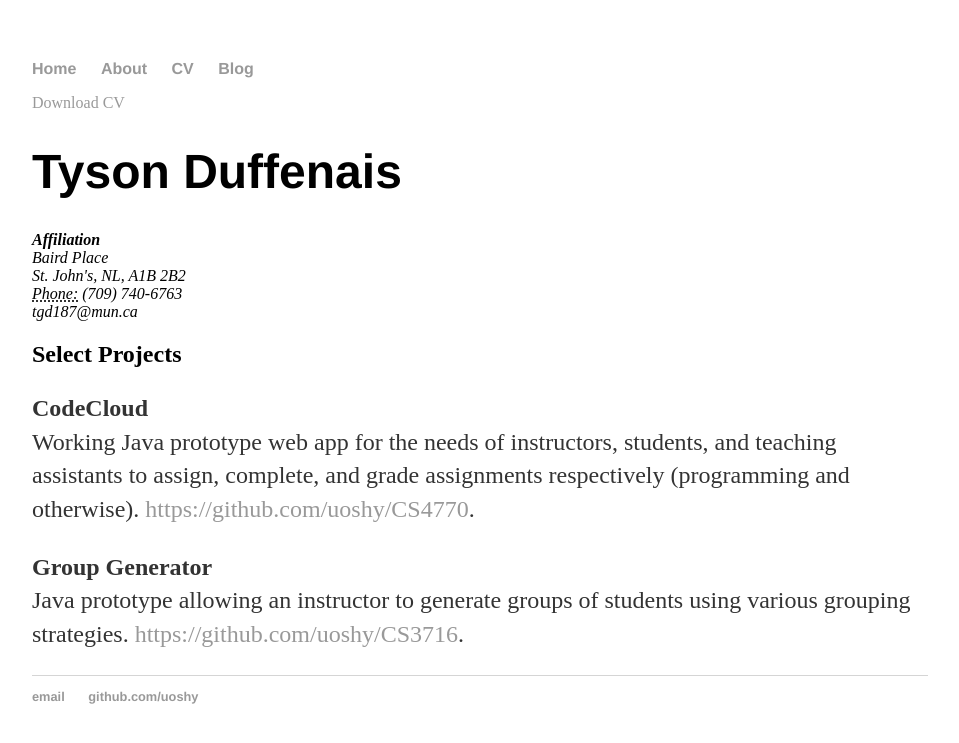
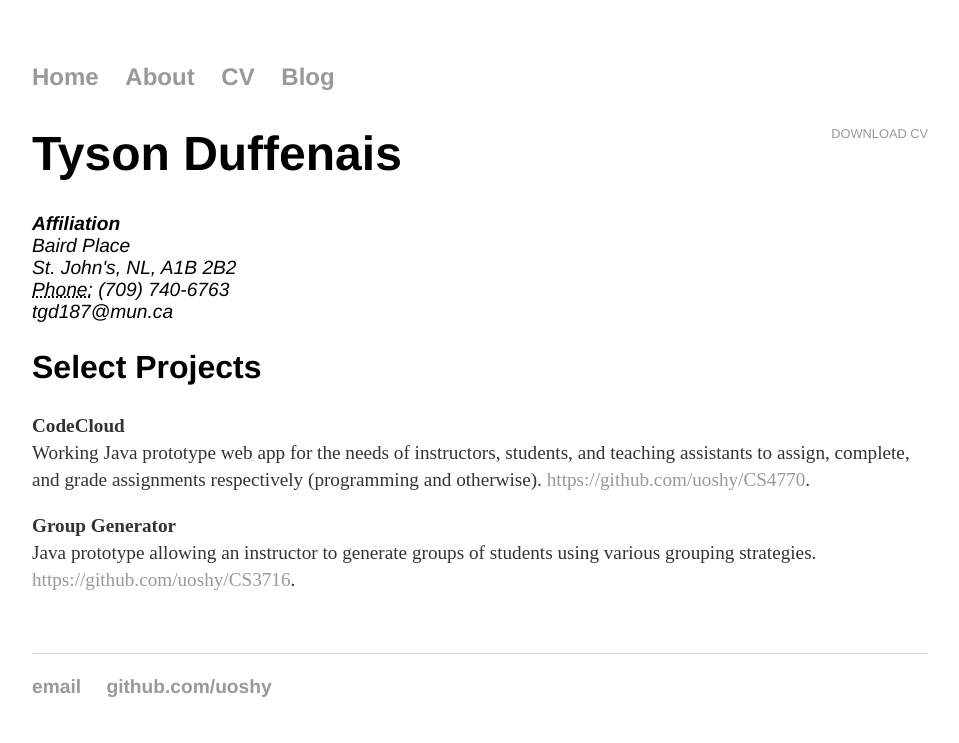
Before and after one commit to uoshy/tduffenais.github.io, a Jekyll site: the page built from cv/index.html, in a window 1280 px wide. Shown: the top 743 px of the page, without its empty margins (160-1119 px from the left). Built offline with Jekyll 4.4.1, drawn with Linux system fonts in a browser that asks for light colours.

Commit message:
Update main.css

```diff
--- a/css/main.css
+++ b/css/main.css
@@ -2,6 +2,25 @@
     margin: 60px auto;
     width: 70%;
 }
+a {
+    text-decoration: none;
+    color: #999;
+}
+a:hover {
+    text-decoration: underline;
+}
+p, ul {
+    font-size: 1.5em;
+    line-height: 1.4em;
+    color: #333;
+}
+h1, h2, h3, h4 {
+    font-family:'Helvetica', 'Arial', 'Sans-Serif';
+}
+h1 { font-size: 3em;  }
+h2 { font-size: 2.7em; }
+h3 { font-size: 2.3em; }
+h4 { font-size: 1.9em; }
 nav ul, footer ul {
     font-family:'Helvetica', 'Arial', 'Sans-Serif';
     padding: 0px;
@@ -12,32 +31,36 @@
     display: inline;
     margin-right: 20px;
 }
-a {
-    text-decoration: none;
-    color: #999;
-}
-a:hover {
-    text-decoration: underline;
-}
-h1 {
-    font-size: 3em;
-    font-family:'Helvetica', 'Arial', 'Sans-Serif';
-}
-p {
-    font-size: 1.5em;
-    line-height: 1.4em;
-    color: #333;
-}
 footer {
     border-top: 1px solid #d5d5d5;
     font-size: .8em;
 }
 
+/* Blog */
 ul.posts {
     margin: 20px auto 40px;
     font-size: 1.5em;
 }
-
 ul.posts li {
     list-style: none;
 }
+
+/* CV */
+.cv {
+    margin: 0px 0px 60px;
+}
+.cv h1 {
+    font-size: 3em;
+}
+.cv h2 {
+    font-size: 2em;
+}
+.cv address, .cv .download {
+    font-family: 'Helvetica', 'Arial', 'Sans-Serif';
+}
+.cv address, .cv p {
+    font-size: 1.2em;
+}
+.cv .download {
+    float: right; font-size: .8em; text-transform: uppercase;
+}
```
